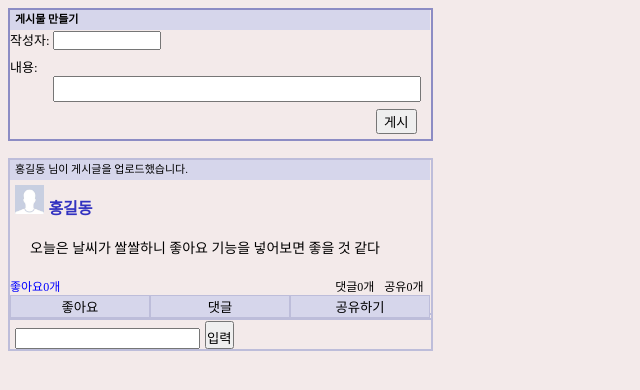
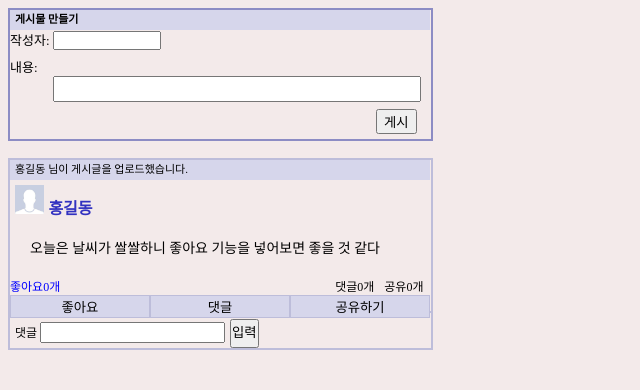
Before and after one commit to lygggg/facebook-clone-client, a React app: page / in a window 1280 px wide. Shown: the top 390 px of the page, without its empty margins (0-640 px from the left). Built offline with nearby package versions, Linux system fonts and the light colour scheme.

Commit message:
Comment input button clicked, count increase
If comment input button clicked, comment count++ in Post

```diff
--- a/src/AddPost.js
+++ b/src/AddPost.js
@@ -8,20 +8,18 @@ import ShowPost from './ShowPost';
 const initialPost = {
   temptId: '',
   temptContents: '',
+  commentCount: 0, // 게시글의 댓글 갯수
   post: [
     {
       id: '홍길동', // 작성자
       contents: '오늘은 날씨가 쌀쌀하니 좋아요 기능을 넣어보면 좋을 것 같다', // 게시글의 내용
       thumbCount: 0, // 좋아요 갯수
       sharingCount: 0, // 공유 횟수
-      commentCount: 0, // 댓글 갯수
       comment: '',
     },
   ],
 };
-/* 댓글 입력 버튼을 누르면, 해당 게시글의 id값을 onclick함수의 매개변수로 넣어주고 id를 포함한 객체를 comment
-배열에 넣어준다. 그리고 post.map에서 post.id == comment.id 인 것을 찾아서 이것의 statement를 렌더링 해준다.
-*/
+
 function AddPost() {
   const [poststate, setPostState] = useState(initialPost);
   const { temptId, temptContents } = poststate;
@@ -49,7 +47,10 @@ function AddPost() {
         <div>내용: <input className="addpost-inputcontents" type="text" value={temptContents} onChange={(e) => setPostTemptContents(e.target.value)} /></div>
         <button className="addpost-out" type="button" onClick={handleAddPost}>게시</button>
       </div>
-      <ShowPost poststate={poststate} />
+      <ShowPost
+        poststate={poststate}
+        setPostState={setPostState}
+      />
     </>
   );
 }
--- a/src/Comment.js
+++ b/src/Comment.js
@@ -3,17 +3,10 @@
 /* eslint-disable react/jsx-wrap-multilines */
 /* eslint-disable implicit-arrow-linebreak */
 import React from 'react';
+import profile from './profile.jpeg';
 
 const Comment = ({ commentState, post }) => {
-// comment = [{1번 댓글러와 내용}, {2번 댓글러와 내용} ]
-// post 배열을 쫙 순회하는 중에, 예를들어 post[2]를 map을 이용해 바꾸던 중 아래
-// comment 컴포넌트를 만나면, comment 컴포넌트가 post[2]의 id값을 보고 이 id에
-// 해당하는 comment만 출력
-// 지금 post.id랑 comment.id가 undefinded임. 이유는 comment가 배열객체인데
-// comment[0].id가 아니라 comment.id이기 때문
-
   const { comment } = commentState;
-
   const appropriateComment = [];
 
   for (let i = 0; i < comment.length; i++) {
@@ -23,11 +16,11 @@ const Comment = ({ commentState, post }) => {
   }
 
   return (
-    <div>
+    <div className="comment-contents">
       {appropriateComment.map((v) =>
-        <div key={v.writer} className="comment-contents">
+        <div key={v.writer}>
           <span className="comment-main">
-            <img className="comment-image"  alt="" width="5%" />
+            <img className="comment-image" src={profile} alt="" width="3.5%" />
             {v.writer} : {v.statement}
           </span>
           <button type="button" className="comment-thumb">좋아요</button>
--- a/src/ShowPost.js
+++ b/src/ShowPost.js
@@ -5,33 +5,28 @@
 /* eslint-disable implicit-arrow-linebreak */
 import React, { useState } from 'react';
 import profile from './profile.jpeg';
-import { addComment } from './function';
+import { addComment, plusCommentCount } from './function';
 import Comment from './Comment';
 
 const initialComment = {
   temptStatement: '',
-  comment: [{
-    writer: 'Default Commenter 1',
-    statement: 'first comment',
-  },
-  {
-    writer: 'Default Commenter 2',
-    statement: 'second comment',
-  },
-  ],
+  comment: [],
 };
 
-function ShowPost({ poststate }) {
-  const { post } = poststate;
+function ShowPost({ poststate, setPostState }) {
+  const { post, commentCount } = poststate;
   const [commentState, setCommentState] = useState(initialComment);
-  const { comment, temptStatement } = commentState;
+  const { temptStatement } = commentState;
 
   const setCommentTemptStatement = (temptStatement) => {
     setCommentState({ ...commentState, temptStatement });
   };
 
-  const handleAddComment = (postId) => {
-    setCommentState({ ...addComment(commentState, postId, temptStatement) });
+  const handleAddComment = (post) => {
+    if (temptStatement.trim()) {
+      setCommentState({ ...addComment(commentState, post, temptStatement), temptStatement: '' });
+    }
+    setPostState({ ...plusCommentCount(poststate) });
   };
 
   return (
@@ -47,7 +42,7 @@ function ShowPost({ poststate }) {
               <br />
               <div className="post-contents">{p.contents}</div>
               <span className="post-goodbar1">좋아요{p.thumbCount}개</span>
-              <span className="post-goodbar2">댓글{p.commentCount}개</span>
+              <span className="post-goodbar2">댓글{commentCount}개</span>
               <span className="post-goodbar3">공유{p.sharingCount}개</span>
               <br />
               <button className="post-button-good" type="button">좋아요</button>
@@ -57,8 +52,9 @@ function ShowPost({ poststate }) {
           </div>
           <div className="comment">
             <div className="comment-write">
-              <input type="text" onChange={(e) => setCommentTemptStatement(e.target.value)} />
-              <button className="comment-input" type="button" onClick={() => handleAddComment(p.id)}>입력</button>
+              <span className="comment-datgle">댓글 </span>
+              <input type="text" value={temptStatement} onChange={(e) => setCommentTemptStatement(e.target.value)} />
+              <button className="comment-input" type="button" onClick={() => handleAddComment(p)}>입력</button>
             </div>
           </div>
           {/* post 배열을 쫙 순회하는 중에, 예를들어 post[2]를 map을 이용해 바꾸던 중 아래
--- a/src/function.js
+++ b/src/function.js
@@ -1,3 +1,4 @@
+// 게시글 추가 함수
 export const addPost = (poststate, temptId, temptContents) => {
   const { post } = poststate;
 
@@ -9,23 +10,32 @@ export const addPost = (poststate, temptId, temptContents) => {
         contents: temptContents,
         thumbCount: 0,
         sharingCount: 0,
-        commentCount: 0,
       },
     ],
   };
 };
 
-export const addComment = (commentState, postId, temptStatement) => {
-  console.log(`<addPost> id: postId, id=${postId} `);
+// 댓글 추가 함수
+export const addComment = (commentState, post, temptStatement) => {
   const { comment } = commentState;
   return {
     ...commentState,
     comment: [...comment,
       {
-        id: postId,
+        id: post.id,
         writer: 'Default Manager',
         statement: temptStatement,
       },
     ],
   };
 };
+
+// 댓글이 추가되면 게시글의 "댓글n개"를 재설정해주는 함수
+export const plusCommentCount = (poststate) => {
+  const { commentCount } = poststate;
+
+  return {
+    ...poststate,
+    commentCount: commentCount + 1,
+  };
+};
--- a/src/style.css
+++ b/src/style.css
@@ -5,6 +5,7 @@ body {
 .post {
   width: 420px;
   border: 2px solid rgb(189, 189, 218);
+  border-bottom: 0;
   padding: 0px 1px 0px 0;
   margin: 5px 0 0 0;
 }
@@ -84,8 +85,13 @@ body {
 .comment {
   width: 420px;
   border: 2px solid rgb(189, 189, 218);
+  border-bottom: 1px;
   padding: 0px 1px 0px 0;
   margin: -7px 0 0 0;
+}
+
+.comment-datgle {
+  font-size: 12px;
 }
 
 .comment-write {
@@ -93,7 +99,7 @@ body {
 }
 
 .comment-input {
-  padding: 5px 0 0 0;
+  padding: 1px 0 5px 0;
   margin: 0 0 0 5px;
 }
 
@@ -114,3 +120,11 @@ body {
   font-size: 9px;
   margin: 0 0 0 1px;
 }
+
+.comment-contents {
+  width: 415px;
+  border: 2px solid rgb(189, 189, 218);
+  border-top: 0px;
+  padding: 3px 1px 0px 5px;
+  margin: -3px 0 0 0;
+}
```
